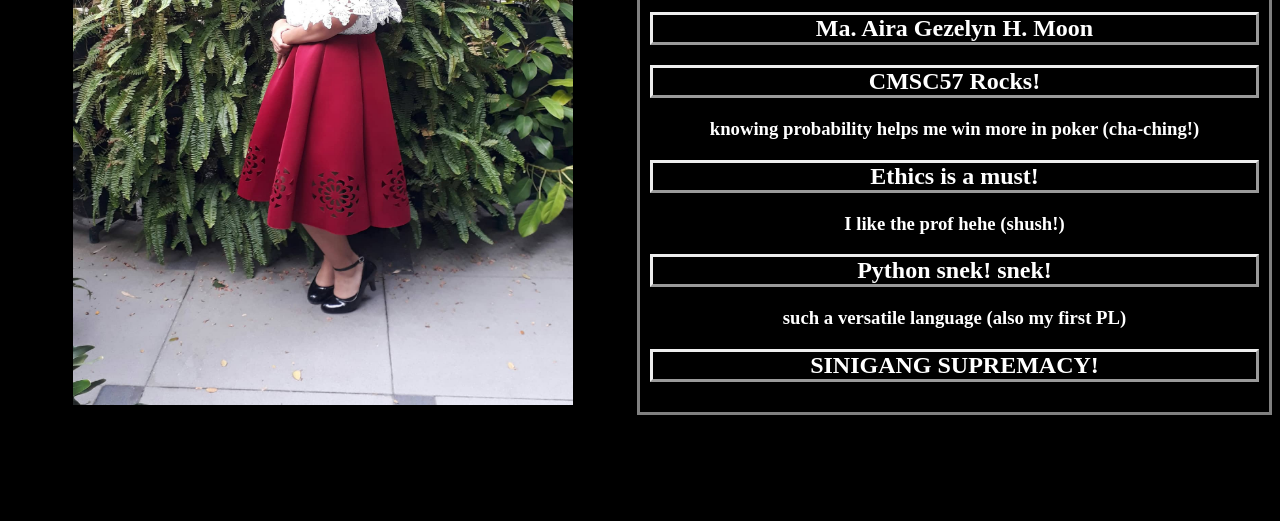
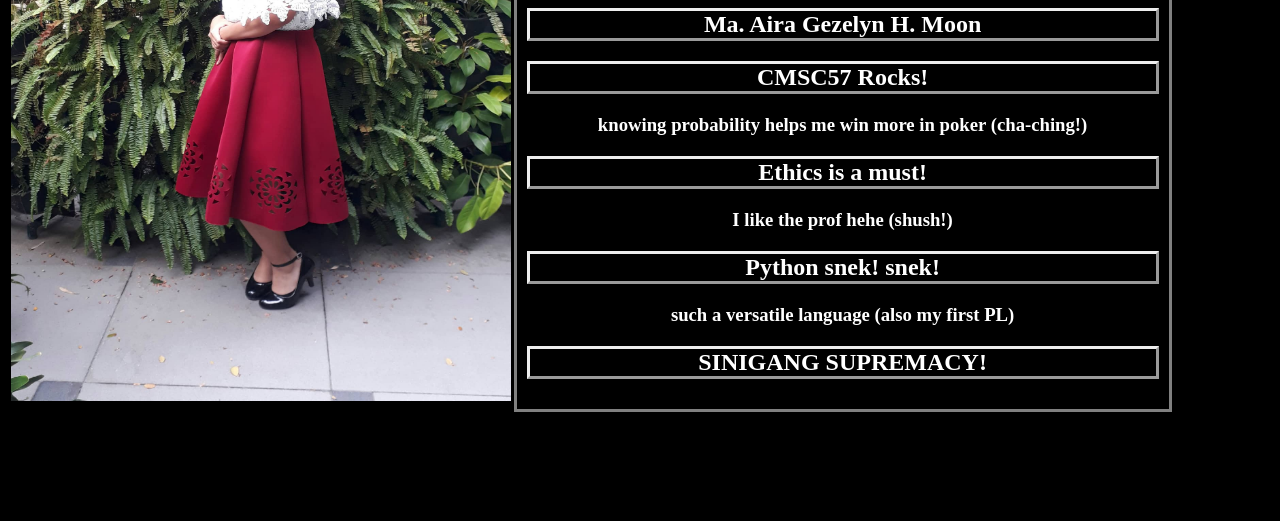
Before and after one commit to airamoon31/airamoon31.github.io, a plain HTML site: page index.html in a window 1280 px wide. Shown: the part 279-800 px from the top of the page. Drawn offline with Linux system fonts and the light colour scheme.

Commit message:
modified css file

```diff
--- a/mystyle.css
+++ b/mystyle.css
@@ -17,8 +17,7 @@ h2 {
 }
 .imagediv {
     text-align: center;
-    width: 50%;
-    padding: 10px;
+    width: 40%;
   }
 
 .textdiv {
```
